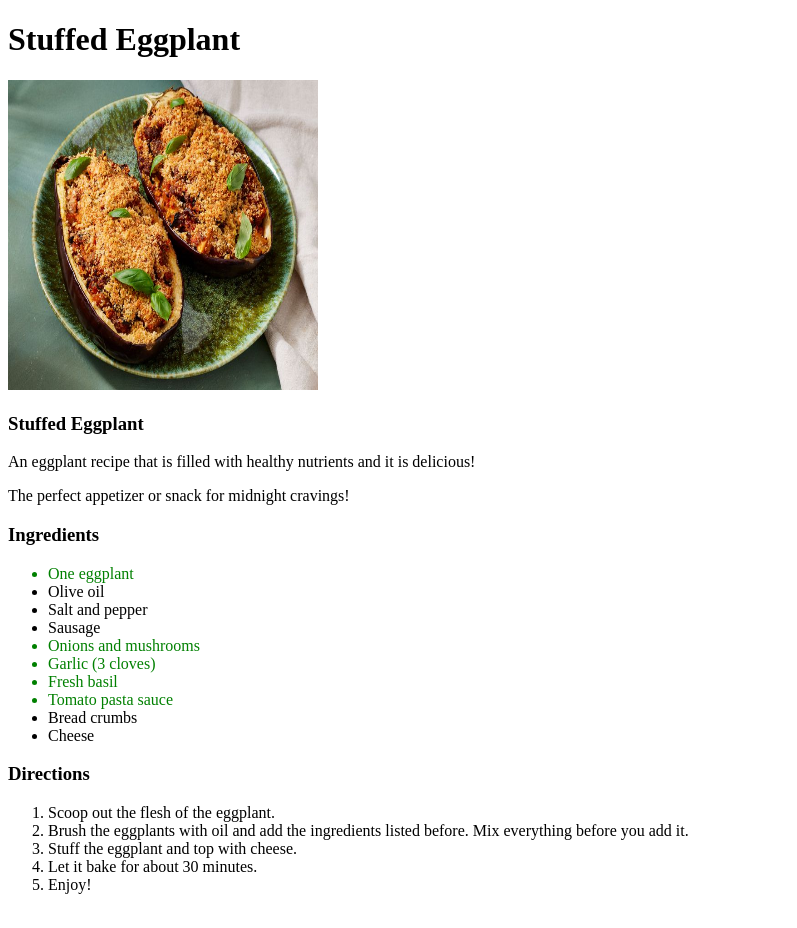
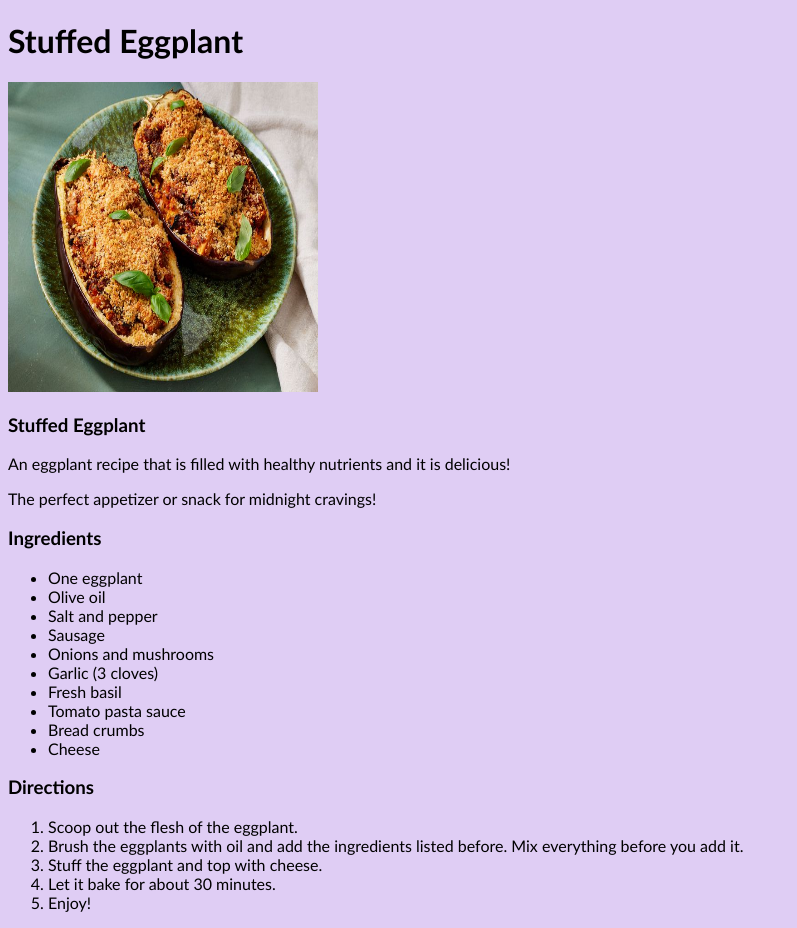
Before and after one commit to framez00/odin-recipes, a plain HTML site: page recipes/stuffedEggplant.html in a window 1280 px wide. Shown: the whole page, without its empty margins (0-797 px from the left). Drawn offline with Linux system fonts and the light colour scheme.

Commit message:
changed all html files background colors

```diff
--- a/recipes/stuffedEggplant.html
+++ b/recipes/stuffedEggplant.html
@@ -6,7 +6,7 @@
 	<title>Stuffed Eggplant</title>
 	<link rel="stylesheet" href="../styles.css">
 </head>
-<body>
+<body id="eggplant_background">
 	<h1>Stuffed Eggplant</h1>
 	<img src="../images/stuffedEggplant.jpg" alt="Picture of stuffed Eggplant" height="310" width="310">
 	<h3>Stuffed Eggplant</h3>
--- a/styles.css
+++ b/styles.css
@@ -1,4 +1,14 @@
-.vegetable {
-	font: "Times New Roman", sans-serif;
-	color: green;
+body{
+	font-family: "Gill Sans", sans-serif;
+
 }
+
+#guacamole_background{
+	background-color: rgb(218, 230, 149);
+}
+#bruschetta_background{
+	background-color: rgb(230, 148, 79);
+}
+#eggplant_background{
+	background-color: rgb(223, 205, 244);
+}
```
Also changed, not shown: recipes/balsamicBruschetta.html (+1 -1 lines), recipes/guacamole.html (+1 -1 lines).
